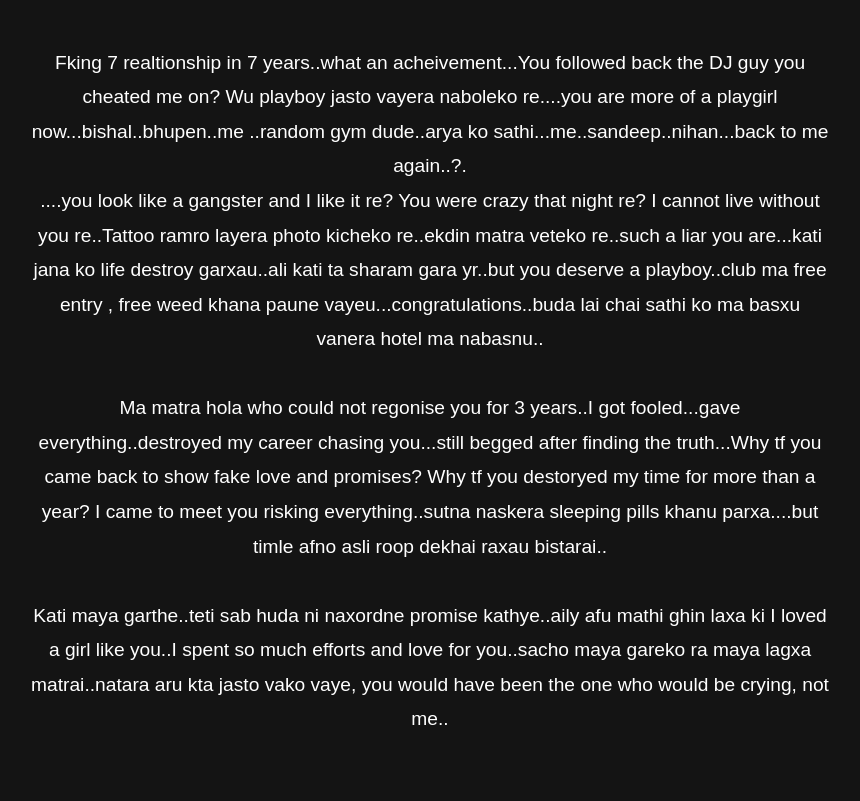
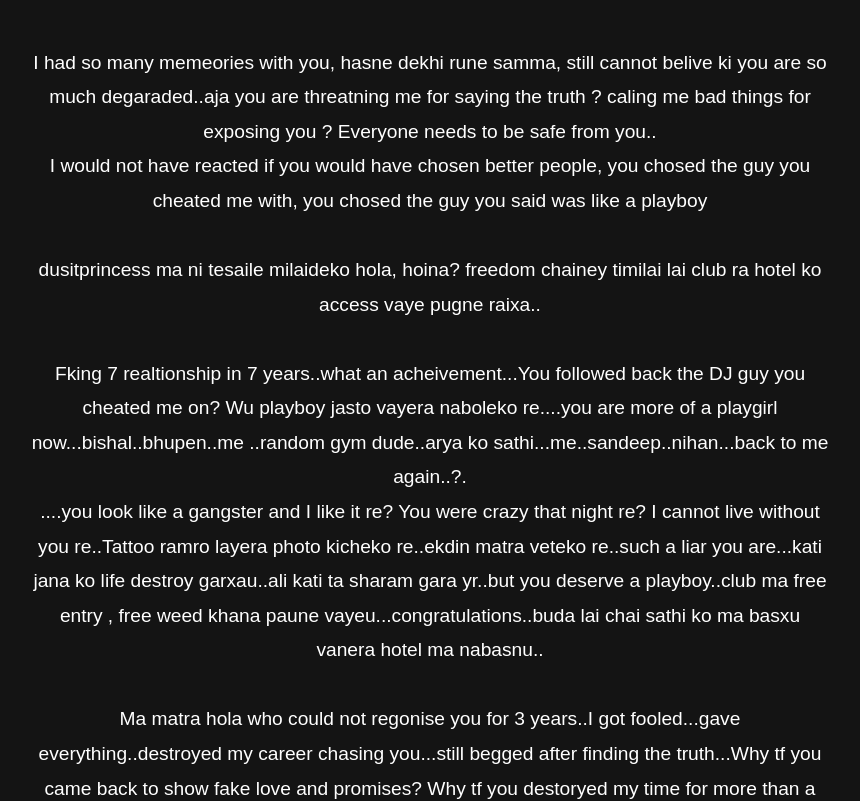
Before and after one commit to shopliley/shopliley.github.io, a plain HTML site: page content/abstract.html in a window 1280 px wide. Shown: the top 801 px of the page, without its empty margins (210-1070 px from the left). Drawn offline with Linux system fonts and the light colour scheme.

Commit message:
Update abstract.html

```diff
--- a/content/abstract.html
+++ b/content/abstract.html
@@ -58,10 +58,12 @@
     <!-- Abstract Content -->
     <div class="container">
         <h1></h1>
-        <p><p style="text-align: center; white-space: pre-line;">Fking 7 realtionship in 7 years..what an acheivement...You followed back the DJ guy you cheated me on? Wu playboy jasto vayera naboleko re....you are more of a playgirl now...bishal..bhupen..me ..random gym dude..arya ko sathi...me..sandeep..nihan...back to me again..?.<br>....you look like a gangster and I like it re? You were crazy that night re? I cannot live without you re..Tattoo ramro layera photo kicheko re..ekdin matra veteko re..such a liar you are...kati jana ko life destroy garxau..ali kati ta sharam gara yr..but you deserve a playboy..club ma free entry , free weed khana paune vayeu...congratulations..buda lai chai sathi ko ma basxu vanera hotel ma nabasnu..<br>
+        <p><p style="text-align: center; white-space: pre-line;">I had so many memeories with you, hasne dekhi rune samma, still cannot belive ki you are so much degaraded..aja you are threatning me for saying the truth ? caling me bad things for exposing you ? Everyone needs to be safe from you..
+I would not have reacted if you would have chosen better people, you chosed the guy you cheated me with, you chosed the guy you said was like a playboy <br>
+dusitprincess ma ni tesaile milaideko hola, hoina? freedom chainey timilai lai club ra hotel ko access vaye pugne raixa..<br>
+Fking 7 realtionship in 7 years..what an acheivement...You followed back the DJ guy you cheated me on? Wu playboy jasto vayera naboleko re....you are more of a playgirl now...bishal..bhupen..me ..random gym dude..arya ko sathi...me..sandeep..nihan...back to me again..?.<br>....you look like a gangster and I like it re? You were crazy that night re? I cannot live without you re..Tattoo ramro layera photo kicheko re..ekdin matra veteko re..such a liar you are...kati jana ko life destroy garxau..ali kati ta sharam gara yr..but you deserve a playboy..club ma free entry , free weed khana paune vayeu...congratulations..buda lai chai sathi ko ma basxu vanera hotel ma nabasnu..<br>
 Ma matra hola who could not regonise you for 3 years..I got fooled...gave everything..destroyed my career chasing you...still begged after finding the truth...Why tf you came back to show fake love and promises? Why tf you destoryed my time for more than a year?  I came to meet you risking everything..sutna naskera sleeping pills khanu parxa....but timle afno asli roop dekhai raxau bistarai..<br>
-Kati maya garthe..teti sab huda ni naxordne promise kathye..aily afu mathi ghin laxa ki I loved a girl like you..I spent so much efforts and love for you..sacho maya gareko ra maya lagxa matrai..natara aru kta jasto vako vaye, you would have been the one who would be crying, not me..
-
+Kati maya garthe..teti sab huda ni naxordne promise kathye..aily afu mathi ghin laxa ki I loved a girl like you..I spent so much efforts and love for you..sacho maya gareko ra maya lagxa matrai..natara aru kta jasto vako vaye, you would have been the one who would be crying, not me..<br>
 
 </p>
 
```
